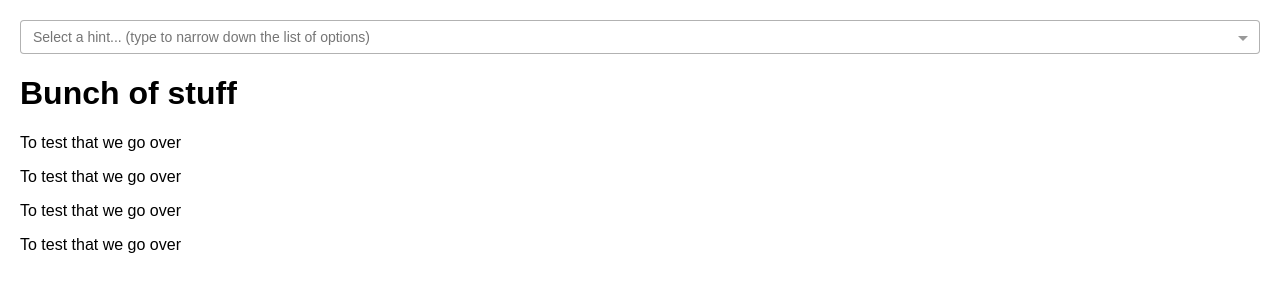
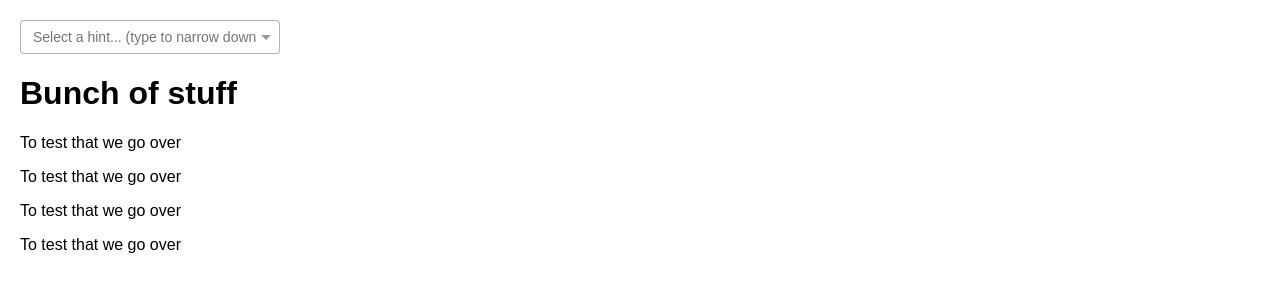
Before and after one commit to kerrin-mathspace/autocomplete, a React (Create React App) app: page / in a window 1280 px wide. Shown: the top 300 px of the page. Built offline with nearby package versions, Linux system fonts and the light colour scheme; the HTML template or start-up script is replaced by a standard one.

Commit message:
Fix up issues with onBlur

```diff
--- a/src/App.js
+++ b/src/App.js
@@ -22,16 +22,16 @@ class App extends Component {
 
   render() {
     return (
-      <div style={{ padding: 20 }}>
+      <div style={{ padding: 20, maxWidth: 300 }}>
         <Autocomplete
           dataSource={this.state.list}
           searchTerm={this.state.searchTerm}
           filter={(term, data) =>
             data.filter(item => item.value.includes(term))}
           onChange={searchTerm => this.setState({ searchTerm })}
-          onAcceptSelection={(option) => {
-            this.setState({ searchTerm: option ? option.value : '' });
-          }}
+          onOptionChosen={(option) => this.setState({
+            searchTerm: option ? option.value : ''
+          })}
           placeholder="Select a hint... (type to narrow down the list of options)"
           // maxAutocompletionOptions={4}
           maxHeight={200}
--- a/src/Autocomplete.js
+++ b/src/Autocomplete.js
@@ -8,7 +8,7 @@ type Props = {
   searchTerm: string;
   filter: (searchTerm: string, dataSource: Array<Object>) => Array<Object>;
   onChange: (searchTerm: string) => void;
-  onAcceptSelection: (option?: Object) => void;
+  onOptionChosen: (option?: Object) => void;
   placeholder: string;
   maxAutocompletionOptions: number;
   maxHeight: number;
@@ -21,8 +21,17 @@ const initialState = {
 
 export default class Autocomplete extends React.Component {
   props: Props;
+  lastChosenOption: Object;
+  shouldDiscardNextBlurEvent: boolean;
 
-  state = { ...initialState };
+  state = {
+    ...initialState,
+  };
+
+  componentWillReceiveProps(nextProps) {
+    const nextFilteredData = this.getFilteredData(nextProps);
+    this.setState({ activeIndex: isEmpty(nextFilteredData) ? undefined : 0 });
+  }
 
   resetState = () => this.setState({ ...initialState })
 
@@ -38,7 +47,7 @@ export default class Autocomplete extends React.Component {
     ArrowDown: _ => this.setState(state => ({
       activeIndex: state.activeIndex === undefined
         ? 0
-        : state.activeIndex === lastIndex(this.filteredData())
+        : state.activeIndex === lastIndex(this.getOptions())
           ? state.activeIndex
           : state.activeIndex + 1
     })),
@@ -50,27 +59,47 @@ export default class Autocomplete extends React.Component {
           : state.activeIndex - 1
     })),
     Enter: _ => {
-      if (isEmpty(this.filteredData())) return;
-      this.handleAcceptSelection(this.state.activeIndex);
+      if (isEmpty(this.getFilteredData(this.props))) return;
+      this.handleOptionChosen(this.state.activeIndex);
     },
-    Escape: _ => this.closePopover(),
+    Escape: _ => {
+      if (this.lastChosenOption) {
+        this.props.onChange(this.lastChosenOption.value);
+      } else {
+        this.props.onChange('');
+      }
+
+      this.shouldDiscardNextBlurEvent = true;
+      this.closePopover()
+    },
   };
 
-  // Thought: Should our filter actually be the iteratee applied
-  // in a filter on the data array instead?
   filteredData = () =>
     take(this.props.maxAutocompletionOptions, this.props.filter(
       this.props.searchTerm,
       this.props.dataSource,
     ))
 
+  getFilteredData = (props) => props.filter(props.searchTerm, props.dataSource)
+
+  getOptions = () => take(
+    this.props.maxAutocompletionOptions,
+    this.getFilteredData(this.props),
+  )
+
   activateOption = (index) => {
     this.setState({ activeIndex: index });
   }
 
-  handleAcceptSelection = (idx) => {
-    const selectedOption = this.filteredData()[idx];
-    this.props.onAcceptSelection(selectedOption);
+  handleOptionChosen = (idx) => {
+    // const selectedOption = this.filteredData()[idx];
+    const selectedOption = this.getFilteredData(this.props)[idx];
+
+
+    this.lastChosenOption = selectedOption;
+    this.shouldDiscardNextBlurEvent = true;
+
+    this.props.onOptionChosen(selectedOption);
     this.closePopover();
   }
 
@@ -79,7 +108,7 @@ export default class Autocomplete extends React.Component {
     this.input.blur();
   }
 
-  handleOptionMouseDown = (idx) => this.handleAcceptSelection(idx);
+  handleOptionMouseDown = (idx) => this.handleOptionChosen(idx);
 
   toggleFocus = (event) => {
     event.preventDefault();
@@ -90,13 +119,31 @@ export default class Autocomplete extends React.Component {
     }
   }
 
-  handleBlur = () => {
+  handleBlur = (event) => {
+    if (this.shouldDiscardNextBlurEvent) {
+      this.shouldDiscardNextBlurEvent = false;
+      return;
+    }
+
     this.resetState();
-    this.props.onChange('');
+
+    // Clear out any text in the input field UNLESS we had previously chosen an
+    // an option and we haven't modified the text in any way.
+    if (!this.lastChosenOption || this.lastChosenOption.value !== this.props.searchTerm) {
+      this.props.onChange('');
+    }
+  }
+
+  handleFocus = () => {
+    const filteredData = this.getFilteredData(this.props);
+    this.setState({
+      isFocused: true,
+      activeIndex: isEmpty(filteredData) ? undefined : 0
+    });
   }
 
   render() {
-    const filteredData = this.filteredData();
+    const options = this.getOptions();
 
     return (
       <div className={css(styles.root)}>
@@ -105,32 +152,45 @@ export default class Autocomplete extends React.Component {
             ref={node => this.input = node}
             value={this.props.searchTerm}
             onChange={event => this.props.onChange(event.target.value)}
-            onFocus={_ => this.setState({ isFocused: true })}
+            onFocus={this.handleFocus}
             onBlur={this.handleBlur}
             onKeyDown={this.handleKeyDown}
             placeholder={this.props.placeholder}
             className={css(
               styles.input,
               this.state.isFocused && styles.inputFocused,
-              (this.state.isFocused && isEmpty(filteredData)) && styles.noResults,
+              (this.state.isFocused && isEmpty(options)) && styles.noResults,
             )}
           />
-          {!(this.state.isFocused && isEmpty(filteredData)) && (
-            <div
-              onMouseDown={this.toggleFocus}
-              className={css(styles.arrow)}
-            />
+          {!(this.state.isFocused && isEmpty(options)) && (
+          <div
+            className={css(styles.arrowWrapper)}
+            onMouseDown={this.toggleFocus}
+          >
+            <svg
+              width="10" height="5" viewBox="0 0 10 5"
+              style={{
+                transition: 'transform 250ms ease-out, color 100ms ease-out',
+                display: 'block',
+                transform: this.state.isFocused ? 'rotateZ(180deg)' : '' }}
+              >
+              <polygon
+                fill="currentColor"
+                points="0,0 10,0 5,5 0,0"
+              />
+            </svg>
+          </div>
           )}
         </div>
-      {this.state.isFocused && !isEmpty(filteredData) && (
+      {this.state.isFocused && !isEmpty(options) && (
         <div className={css(styles.popover)}>
           <div
             className={css(styles.list)}
             style={this.props.maxHeight ? { maxHeight: this.props.maxHeight } : {}}
           >
-            {filteredData.map((data, idx) => (
+            {options.map((data, idx) => (
               <div
-                key={data.value}
+                key={idx}
                 className={css(
                   styles.listItem,
                   idx === this.state.activeIndex && styles.listItemActive
@@ -154,10 +214,6 @@ function isEmpty(list) {
   return list.length === 0;
 }
 
-// cases
-// []
-// [1]
-// [1,2,3]
 function lastIndex(list) {
   return (list.length > 0) ?
     list.length - 1 :
--- a/src/Autocomplete.styles.js
+++ b/src/Autocomplete.styles.js
@@ -9,7 +9,7 @@ const styles = StyleSheet.create({
     border: '1px solid rgba(0, 0, 0, 0.3)',
     borderRadius: 4,
     fontSize: 14,
-    padding: '8px 12px',
+    padding: '8px 22px 8px 12px',
     display: 'block',
     width: '100%',
     transition: 'all 150ms ease',
@@ -22,17 +22,25 @@ const styles = StyleSheet.create({
   noResults: {
     borderColor: '#e53838',
   },
-  arrow: {
-    borderColor: '#999 transparent transparent',
-    borderStyle: 'solid',
-    borderWidth: '5px 5px 2.5px',
-    width: 0,
-    height: 0,
+  arrowWrapper: {
+    // borderColor: '#999 transparent transparent',
+    // borderStyle: 'solid',
+    // borderWidth: '5px 5px 2.5px',
+    // width: 0,
+    // height: 0,
     position: 'absolute',
-    top: '50%',
-    marginTop: -1.5,
-    right: 12,
-    cursor: 'default',
+    top: 0,
+    right: 0,
+    width: 28,
+    height: '100%',
+    cursor: 'pointer',
+    display: 'flex',
+    justifyContent: 'center',
+    alignItems: 'center',
+    color: '#999',
+    ':hover': {
+      color: '#333',
+    }
   },
   popover: {
     background: '#fff',
```
